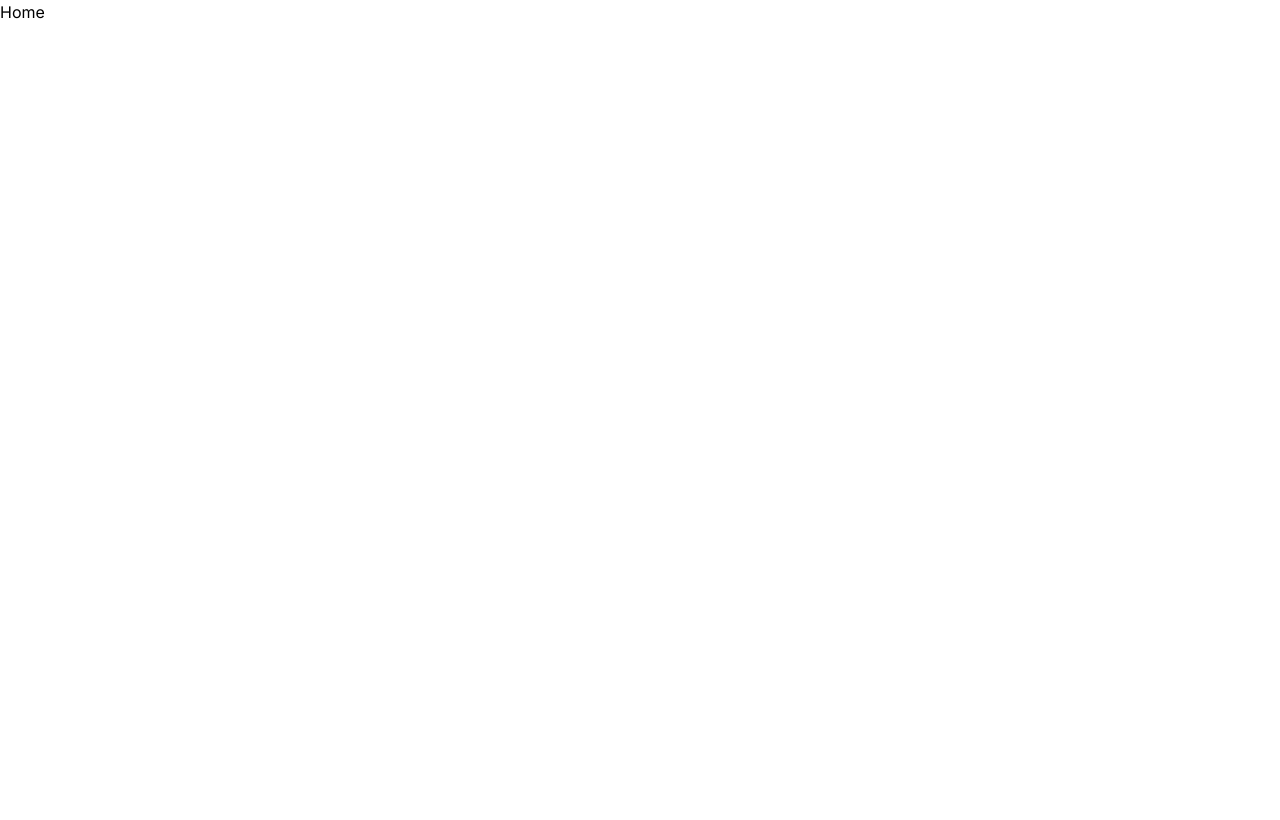
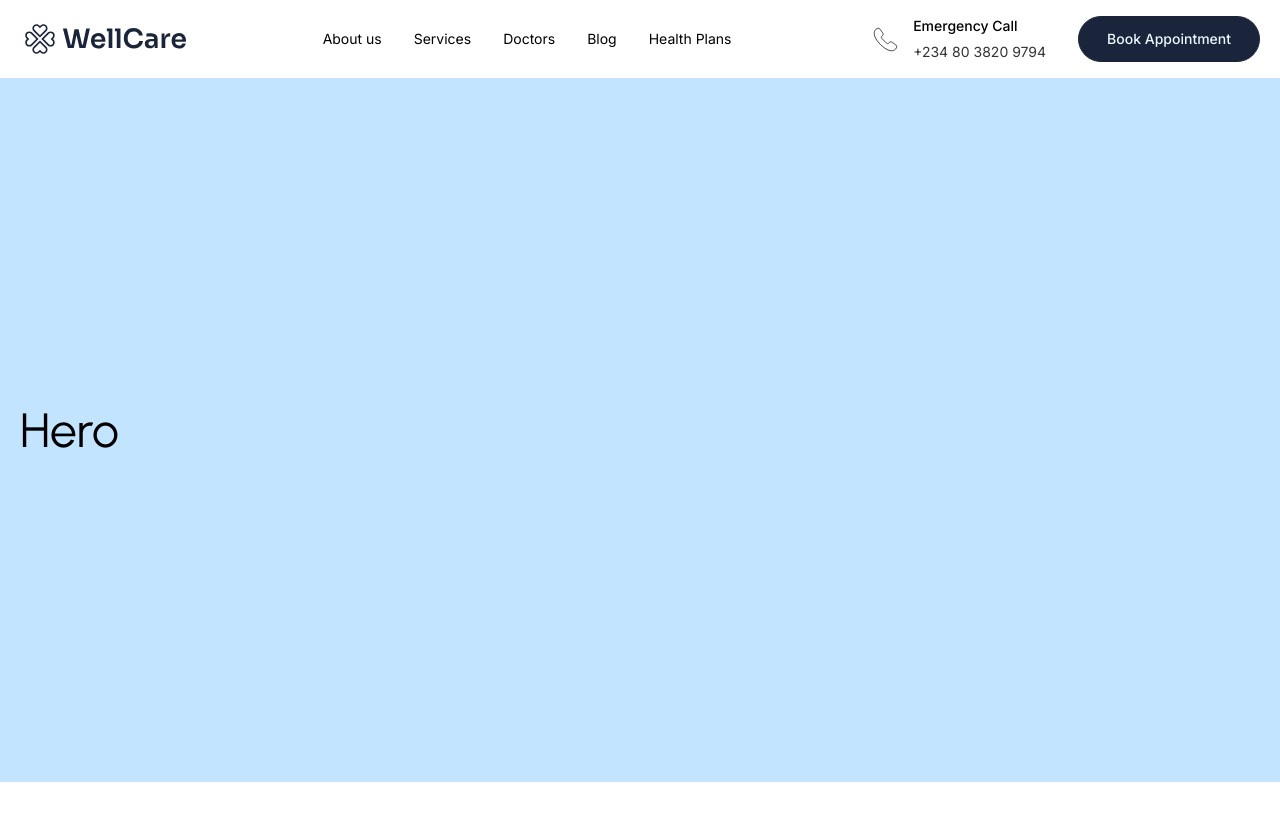
Before and after one commit to rowleks/wellcare, a Next.js app: page / in a window 1280 px wide. Shown: the top 820 px of the page. Built offline with nearby package versions, Linux system fonts and the light colour scheme.

Commit message:
navbar done

```diff
--- /dev/null
+++ b/src/app/components/hero/Hero.tsx
@@ -0,0 +1,11 @@
+export default function Hero() {
+  return (
+    <main className="bg-primary-100 mb-40">
+      <div className="container">
+        <div className="min-h-[44rem] flex items-center">
+          <h1>Hero</h1>
+        </div>
+      </div>
+    </main>
+  );
+}
--- /dev/null
+++ b/src/app/components/navbar/NavLinks.tsx
@@ -0,0 +1,50 @@
+import Link from "next/link";
+
+export default function NavLinks() {
+  return (
+    <>
+      <ul className="flex flex-col lg:flex-row items-center gap-8 ">
+        <li>
+          <Link
+            href="#"
+            className="hover:text-dark-200 transition duration-200"
+          >
+            About us
+          </Link>
+        </li>
+        <li>
+          <Link
+            href="#"
+            className="hover:text-dark-200 transition duration-200"
+          >
+            Services
+          </Link>
+        </li>
+        <li>
+          <Link
+            href="#"
+            className="hover:text-dark-200 transition duration-200"
+          >
+            Doctors
+          </Link>
+        </li>
+        <li>
+          <Link
+            href="#"
+            className="hover:text-dark-200 transition duration-200"
+          >
+            Blog
+          </Link>
+        </li>
+        <li>
+          <Link
+            href="#"
+            className="hover:text-dark-200 transition duration-200"
+          >
+            Health Plans
+          </Link>
+        </li>
+      </ul>
+    </>
+  );
+}
--- a/src/app/components/navbar/Navbar.tsx
+++ b/src/app/components/navbar/Navbar.tsx
@@ -1,7 +1,95 @@
+"use client";
+
+import { useState, useEffect, useRef } from "react";
+import Image from "next/image";
+import Link from "next/link";
+import NavLinks from "./NavLinks";
+
 export default function Navbar() {
+  const [isMobileMenuOpen, setIsMobileMenuOpen] = useState(false);
+  const mobileMenuRef = useRef<HTMLDivElement>(null);
+
+  // Close the menu when clicking outside
+  useEffect(() => {
+    const handleClickOutside = (event: MouseEvent) => {
+      if (
+        mobileMenuRef.current &&
+        !mobileMenuRef.current.contains(event.target as Node)
+      ) {
+        setIsMobileMenuOpen(false);
+      }
+    };
+
+    document.addEventListener("mousedown", handleClickOutside);
+    return () => {
+      document.removeEventListener("mousedown", handleClickOutside);
+    };
+  }, []);
+
   return (
-    <div>
-      <h1>Navbar</h1>
-    </div>
+    <header className="bg-white py-4 text-sm relative z-50" ref={mobileMenuRef}>
+      <div className="flex items-center justify-between px-5 container">
+        <Link href="/">
+          <Image
+            src="/blue-logo.svg"
+            alt="wellcare logo"
+            width={166}
+            height={40}
+            className="cursor-pointer align-middle"
+          />
+        </Link>
+
+        {/* Desktop Navigation */}
+        <nav className="hidden lg:flex items-center ml-auto">
+          <NavLinks />
+        </nav>
+
+        {/* Desktop Buttons */}
+        <div className="hidden lg:flex items-center gap-8 ml-auto">
+          <div className="flex items-center gap-2.5">
+            <Image
+              src="/ic-phone.svg"
+              alt="phone logo"
+              width={35}
+              height={50}
+              className="align-middle"
+            />
+            <div className="flex flex-col gap-1.5">
+              <p className="font-medium">Emergency Call</p>
+              <Link href="tel:+2348038209794" className="text-dark-200">
+                +234 80 3820 9794
+              </Link>
+            </div>
+          </div>
+          <Link href="#" className="btn-primary">
+            Book Appointment
+          </Link>
+        </div>
+
+        {/* Mobile Hamburger Menu */}
+        <Image
+          src="/hamburger.svg"
+          alt="hamburger menu"
+          width={32}
+          height={32}
+          className="lg:hidden cursor-pointer"
+          onClick={() => setIsMobileMenuOpen(!isMobileMenuOpen)}
+        />
+        <div
+          className={`mobile-nav ${
+            isMobileMenuOpen
+              ? "translate-y-18 opacity-100"
+              : "pointer-events-none translate-y-[-10%] opacity-0"
+          }`}
+        >
+          <NavLinks />
+          <Link href="#" className="btn-primary w-full mb-6">
+            Book Appointment
+          </Link>
+        </div>
+      </div>
+
+      {/* Mobile Navigation */}
+    </header>
   );
 }
--- a/src/app/globals.css
+++ b/src/app/globals.css
@@ -3,10 +3,9 @@
 @theme inline {
   --color-dark-100: #000;
   --color-dark-200: #333;
+  --color-primary-100: #c3e4ff;
   --color-primary-200: #1a253b;
-  --color-primary-100: #c3e4ff;
   --color-secondary-100: #edf7ff;
-  --color-secondary-200: #edf7ff;
   --font-inter: "Inter";
   --font-urbanist: "Urbanist"
 }
@@ -39,3 +38,15 @@ h5 {
 h6 {
   @apply text-base/relaxed
 }
+
+.container {
+  @apply px-5 max-w-[1336px] mx-auto
+}
+
+.btn-primary {
+  @apply bg-primary-200 py-3 px-7 rounded-4xl text-center text-secondary-100 border-1 border-primary-200 font-medium hover:border-dark-100 hover:text-dark-200 hover:bg-transparent transition-all duration-300
+}
+
+.mobile-nav {
+  @apply absolute top-0 left-0 w-full bg-secondary-100 z-10 flex flex-col gap-6 items-center px-5 pt-10 transition-all duration-500 transform ease-in-out font-medium text-base lg:hidden
+}
--- a/src/app/layout.tsx
+++ b/src/app/layout.tsx
@@ -1,6 +1,7 @@
 import type { Metadata } from "next";
 import { Inter, Urbanist } from "next/font/google";
 import "./globals.css";
+import Navbar from "./components/navbar/Navbar";
 
 const inter = Inter({
   weight: ["100", "200", "300", "400", "500", "600", "700", "800", "900"],
@@ -15,8 +16,9 @@ const urbanist = Urbanist({
 });
 
 export const metadata: Metadata = {
-  title: "Create Next App",
-  description: "Generated by create next app",
+  title: "WellCare",
+  description:
+    "Empowering wellness through comprehensive care. Discover the journey to vibrant health and an inspired life with wellcare health.",
 };
 
 export default function RootLayout({
@@ -29,7 +31,10 @@ export default function RootLayout({
       lang="en"
       className={`${inter.className} ${urbanist.className} antialiased`}
     >
-      <body>{children}</body>
+      <body>
+        <Navbar />
+        {children}
+      </body>
     </html>
   );
 }
--- a/src/app/page.tsx
+++ b/src/app/page.tsx
@@ -1,3 +1,9 @@
+import Hero from "./components/hero/Hero";
+
 export default function Home() {
-  return <div>Home</div>;
+  return (
+    <div>
+      <Hero />
+    </div>
+  );
 }
```
Also changed, not shown: public/hamburger.svg (added).
